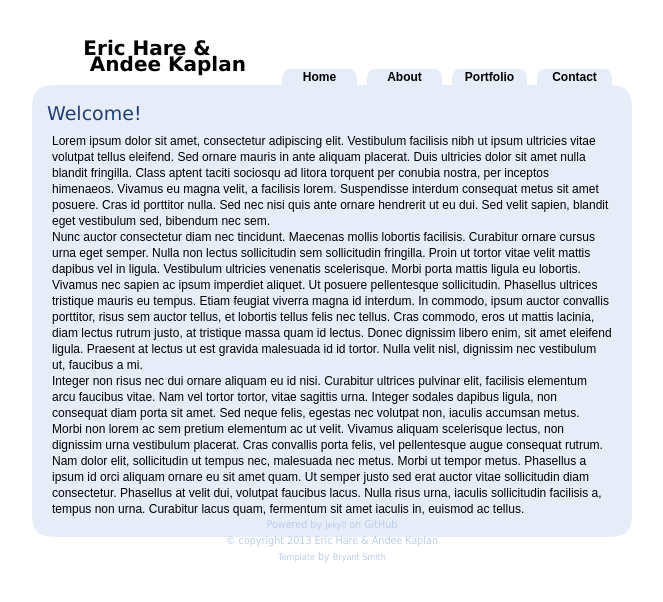
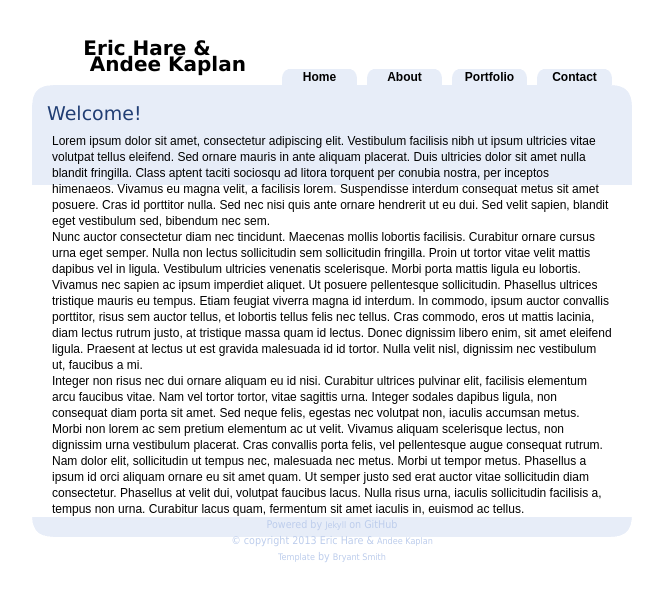
Before and after one commit to erichare/harekaplan.github.com, a Jekyll site: the page built from index.html, in a window 1280 px wide. Shown: the top 602 px of the page, without its empty margins (303-966 px from the left). Built offline with Jekyll 4.4.1, drawn with Linux system fonts in a browser that asks for light colours; Markdown is read by kramdown in place of the engine named in the settings.

Commit message:
Test height of blue box

```diff
--- a/_layouts/default.html
+++ b/_layouts/default.html
@@ -31,7 +31,7 @@
 			</div>
 			<div id="footer">
 				Powered by <a href="https://github.com/mojombo/jekyll">Jekyll</a> on GitHub
-				<br /> &copy; copyright 2013 Eric Hare & Andee Kaplan
+				<br /> &copy; copyright 2013 Eric Hare & <a href="http://www.andeekaplan.com">Andee Kaplan</a>
 				<br /><a href="http://www.aszx.net">Template</a> by <a href="http://www.bryantsmith.com">Bryant Smith</a>
 			</div>
         </div>
--- a/css/BlueBliss/bluebliss.css
+++ b/css/BlueBliss/bluebliss.css
@@ -116,6 +116,7 @@ width:560px;
 	background-color:#E7EDF8;
 	width:600px;
 	clear:both;
+	height:100px;
 }
 
 #header
```
